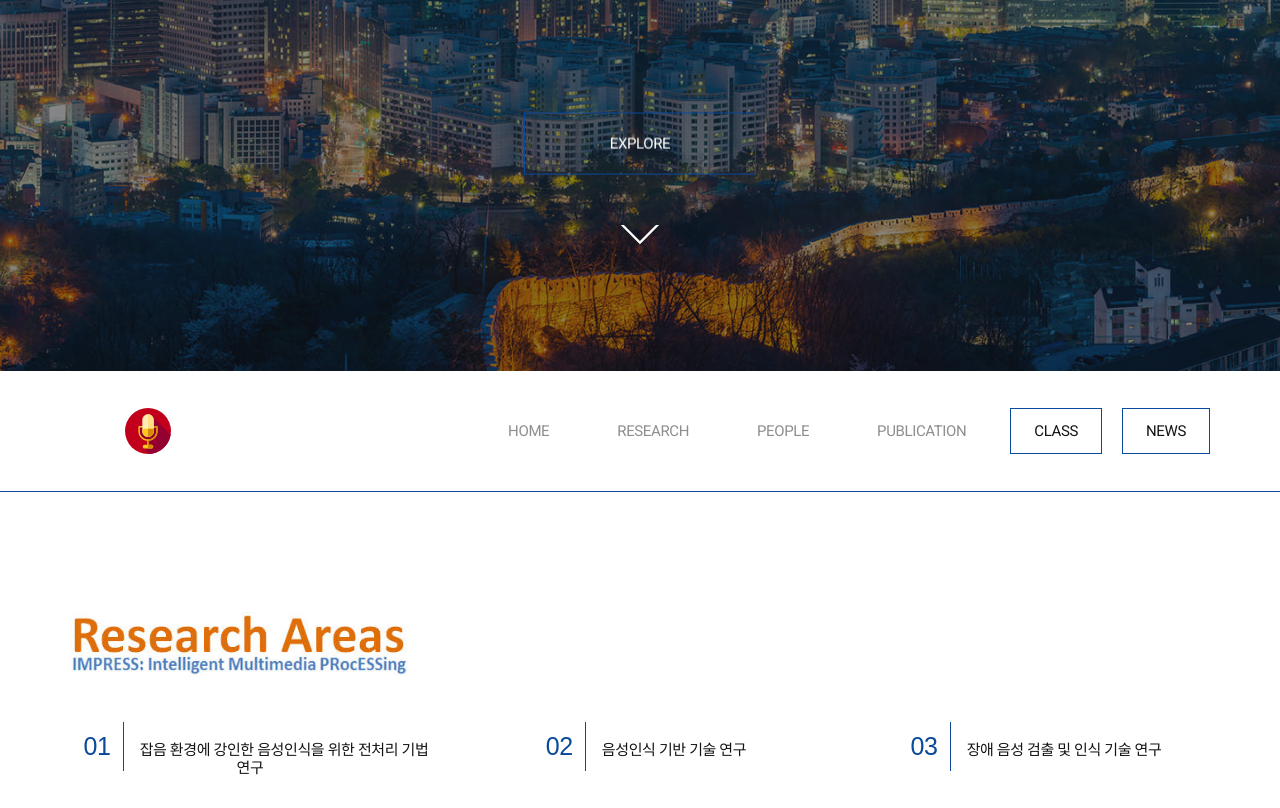
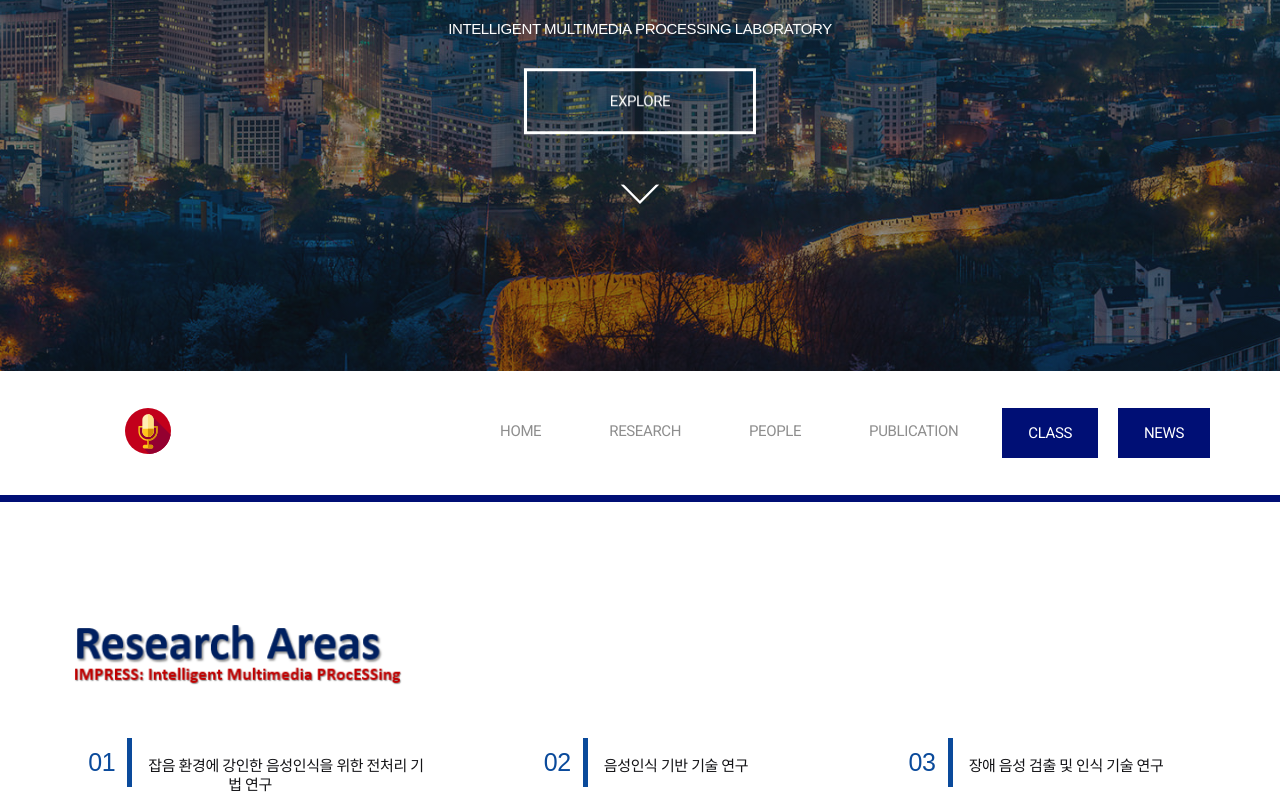
Before and after one commit to IMPRESS-LAB/impress_new_web, a plain HTML site: page index.html in a window 1280 px wide. Shown: the part 429-1237 px from the top of the page. Drawn offline with nearby package versions, Linux system fonts and the light colour scheme; files whose address does not match are found by name.

Commit message:
폰트 수정중

```diff
--- a/css/style.css
+++ b/css/style.css
@@ -145,7 +145,7 @@ HOME SECTION
 	color: #ffffff;
 	text-align: center;
 	text-transform: uppercase;
-	border: 1px solid #0a4a9b;
+	border: 3px solid #ffffff;
 	outline: none;
 	-webkit-transform: perspective(1px) translateZ(0);
 	-moz-transform: perspective(1px) translateZ(0);
@@ -167,7 +167,7 @@ HOME SECTION
 	left: 0;
 	right: 0;
 	bottom: 0;
-	background: #0a4a9b;
+	background: #ffffff;
 	-webkit-transform: scale(0);
 	-moz-transform: scale(0);
 	-ms-transform: scale(0);
@@ -181,7 +181,7 @@ HOME SECTION
 }
 
 .home .button:hover {
-	color: #131316;
+	color: #000000;
 }
 
 .home .button:hover:before {
@@ -205,7 +205,7 @@ NAVIGATION
 	margin-bottom: 0;
 	background: #ffffff;
 	border: none;
-	border-bottom: 1px solid #0a4a9b;
+	border-bottom: 7px solid #000F75;
 	border-radius: 0;
 }
 
@@ -258,10 +258,14 @@ NAVIGATION
 .navbar-default .navbar-nav>.active>a,
 .navbar-default .navbar-nav>.active>a:focus,
 .navbar-default .navbar-nav>.active>a:hover {
-	background: #ffffff;
-	color: #131316;
-	border: 1px solid #0a4a9b;
+	background: #000F75;
+	color: #ffffff;
+	border: 3px solid #000F75;
 }
+/*
+네비게이션 바에 있는 버튼 테두리 크기 변경하는 곳
+*/
+
 
 /**********************
 NAVIGATION TOGGLE
@@ -388,7 +392,7 @@ ABOUT SECTION
 	content: '';
 	margin: 0 16px 0 0;
 	padding: 12px;
-	border-right: 1px solid #0a4a9b;
+	border-right: 5px solid #0a4a9b;
 	color: #0a4a9b;
 	font-size: 25px;
 	font-weight: 300;
--- a/index.html
+++ b/index.html
@@ -58,7 +58,7 @@
 
 
 
-        <a href="javascript:void(0)" class="button">Explore</a>
+        <a href="#about" class="chevron-down smoothScroll button" style="padding-bottom: 40px;">Explore</a>
 
         <a href="#about" class="chevron-down smoothScroll">
 					<img class="icon" src="img/chevron_down_white.svg" title="Scroll down" alt="Chevron pointing downwards">
@@ -130,7 +130,7 @@
           <div class="col-md-8 col-md-offset-2" style='margin-left:0px'>
 
             <!-- Section title -->
-              <img src="./img/research/research.jpg" style='height:100%; width:45%; object-fit:contain;'>
+              <img src="./img/title/연구분야.png" style='height:100%; width:45%; object-fit:contain;'>
 
           </div>
 
@@ -222,7 +222,7 @@
         <!-- /.row -->
 
         <div class="row box-container">
-          <img src="./img/research/main.png" style='height:100%; width:30%; object-fit:contain; margin-left:13px'>
+          <img src="./img/title/주요연구.png" style='height:100%; width:30%; object-fit:contain; margin-left:13px'>
           <br>  <br>
             <div class="col-sm-14">
               <ul>
@@ -259,7 +259,7 @@
 
 
       <div class="container">
-          <img src="./img/people/people.jpg" style='height:100%; width:30%; object-fit:contain;'>
+          <img src="./img/title/연구원.png" style='height:100%; width:30%; object-fit:contain;'>
         <div class="row box-container" style="margin-top:20px">
 
           <div class="col-xxs-12 col-xs-6 col-md-3" style="margin-left: 150px;">
```
Also changed, not shown: img/title/논문.PNG (added), img/title/소식.PNG (added), img/title/수업.PNG (added), img/title/연구분야.PNG (added), img/title/연구원.PNG (added), img/title/주요연구.PNG (added), img/wantyou - 복사본.jpg (deleted), img/wantyou.jpg (deleted), 1 other file.
